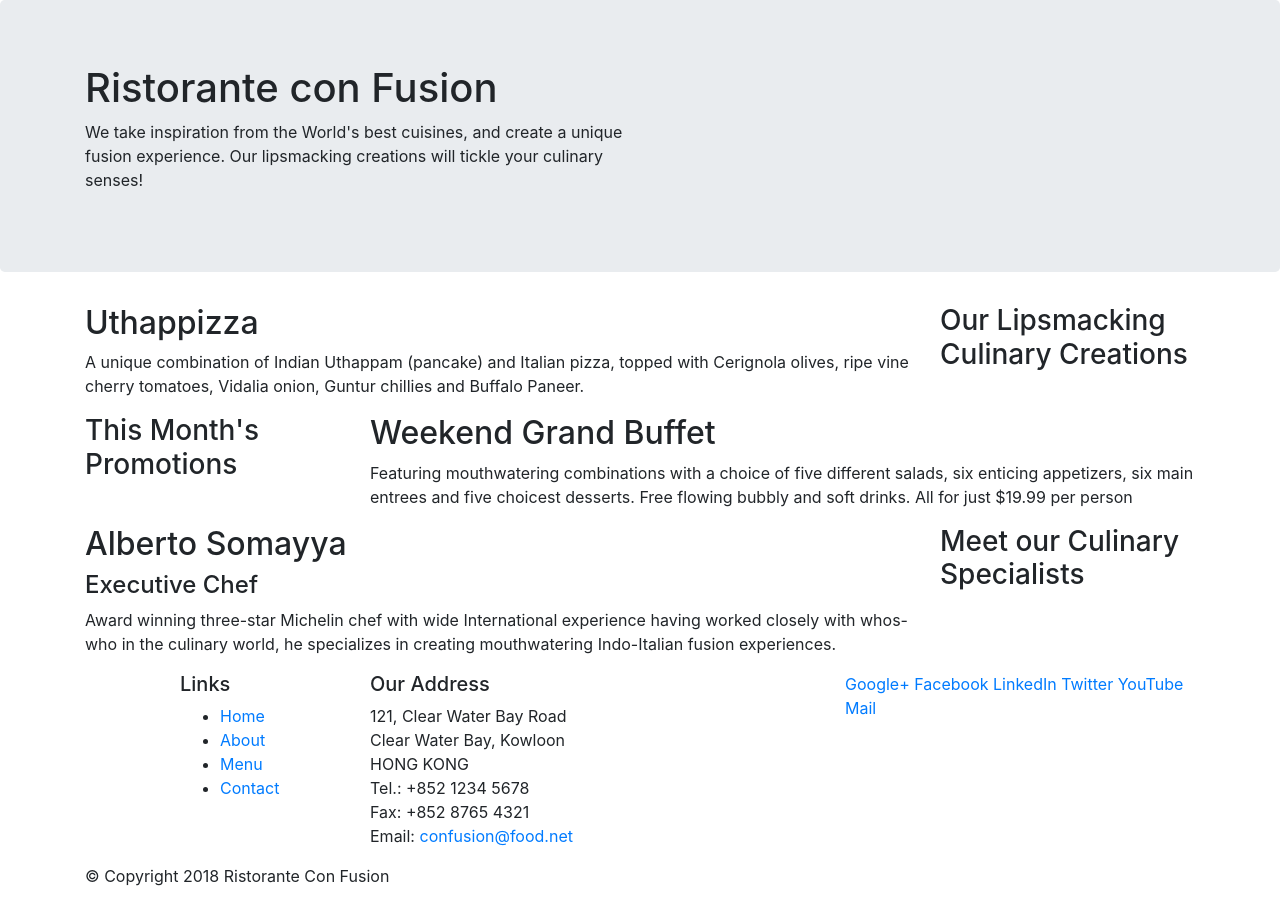
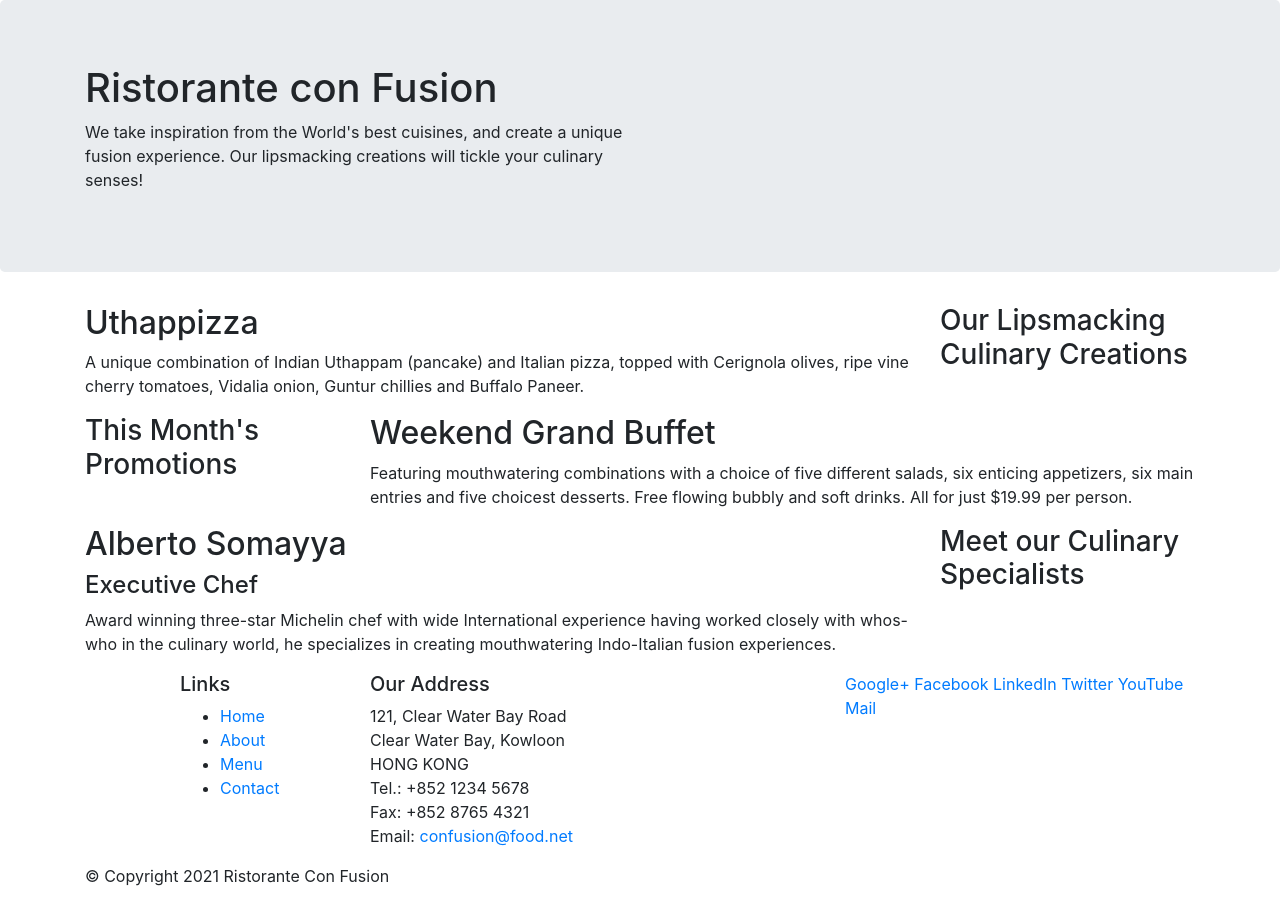
Before and after one commit to mwoitek/coursera-bootstrap, a website: page conFusion/index.html in a window 1280 px wide. Drawn offline with nearby package versions, Linux system fonts and the light colour scheme.

Commit message:
Bootstrap Grid Part 1 - Minor Fixes

```diff
--- a/conFusion/index.html
+++ b/conFusion/index.html
@@ -22,7 +22,9 @@
             <div class="row">
                 <div class="col-12 col-sm-6">
                     <h1>Ristorante con Fusion</h1>
-                    <p>We take inspiration from the World's best cuisines, and create a unique fusion experience. Our lipsmacking creations will tickle your culinary senses!</p>
+                    <p>We take inspiration from the World's best cuisines, and
+                        create a unique fusion experience. Our lipsmacking creations
+                        will tickle your culinary senses!</p>
                 </div>
                 <div class="col-12 col-sm">
                 </div>
@@ -37,10 +39,11 @@
             </div>
             <div class="col col-sm order-sm-first col-md">
                 <h2>Uthappizza</h2>
-                <p>A unique combination of Indian Uthappam (pancake) and Italian pizza, topped with Cerignola olives, ripe vine cherry tomatoes, Vidalia onion, Guntur chillies and Buffalo Paneer.</p>
+                <p>A unique combination of Indian Uthappam (pancake) and Italian
+                    pizza, topped with Cerignola olives, ripe vine cherry tomatoes,
+                    Vidalia onion, Guntur chillies and Buffalo Paneer.</p>
             </div>
         </div>
-
 
         <div class="row">
             <div class="col-12 col-sm-4 col-md-3">
@@ -48,7 +51,10 @@
             </div>
             <div class="col col-sm col-md">
                 <h2>Weekend Grand Buffet</h2>
-                <p>Featuring mouthwatering combinations with a choice of five different salads, six enticing appetizers, six main entrees and five choicest desserts. Free flowing bubbly and soft drinks. All for just $19.99 per person </p>
+                <p>Featuring mouthwatering combinations with a choice of five
+                    different salads, six enticing appetizers, six main entries and
+                    five choicest desserts. Free flowing bubbly and soft drinks. All
+                    for just $19.99 per person.</p>
             </div>
         </div>
 
@@ -59,7 +65,10 @@
             <div class="col col-sm order-sm-first col-md">
                 <h2>Alberto Somayya</h2>
                 <h4>Executive Chef</h4>
-                <p>Award winning three-star Michelin chef with wide International experience having worked closely with whos-who in the culinary world, he specializes in creating mouthwatering Indo-Italian fusion experiences. </p>
+                <p>Award winning three-star Michelin chef with wide
+                    International experience having worked closely with whos-who in
+                    the culinary world, he specializes in creating mouthwatering
+                    Indo-Italian fusion experiences.</p>
             </div>
         </div>
     </div>
@@ -100,7 +109,7 @@
             </div>
             <div class="row">
                 <div class="col-auto">
-                    <p>© Copyright 2018 Ristorante Con Fusion</p>
+                    <p>© Copyright 2021 Ristorante Con Fusion</p>
                 </div>
             </div>
         </div>
```
Lines whose indentation alone changed are shown as unchanged.
